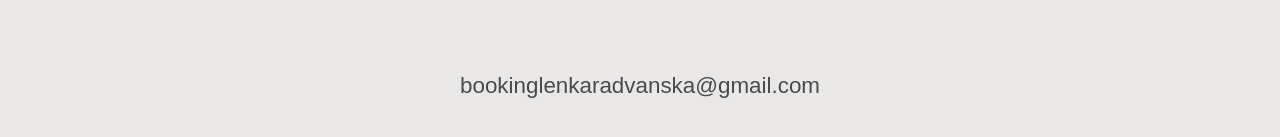
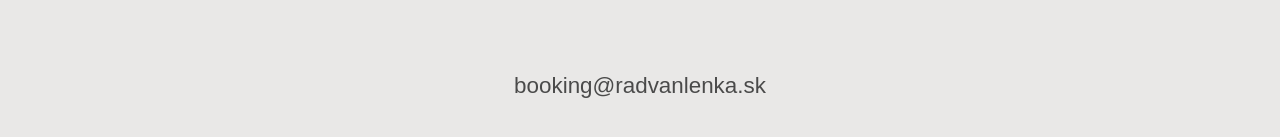
Before and after one commit to roberto123454321/lenkaRadvanska, a React (Vite) app: page / in a window 1280 px wide. Shown: the part 4285-4422 px from the top of the page. Built offline with nearby package versions, Linux system fonts and the light colour scheme; a web font is replaced by a local one.

Commit message:
contact - update email

```diff
--- a/src/components/Contact.jsx
+++ b/src/components/Contact.jsx
@@ -5,7 +5,7 @@ export default function Contact() {
     <div id="contact" className="darker-background">
       <h1 className="page-title">Kontakt</h1>
       <div className="contact">
-        <h3>bookinglenkaradvanska@gmail.com</h3>
+        <h3>booking@radvanlenka.sk</h3>
       </div>
     </div>
   );
```
